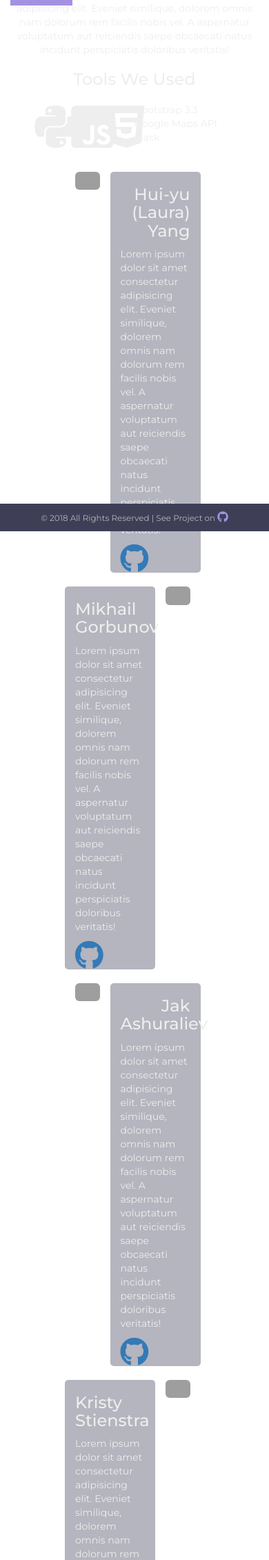
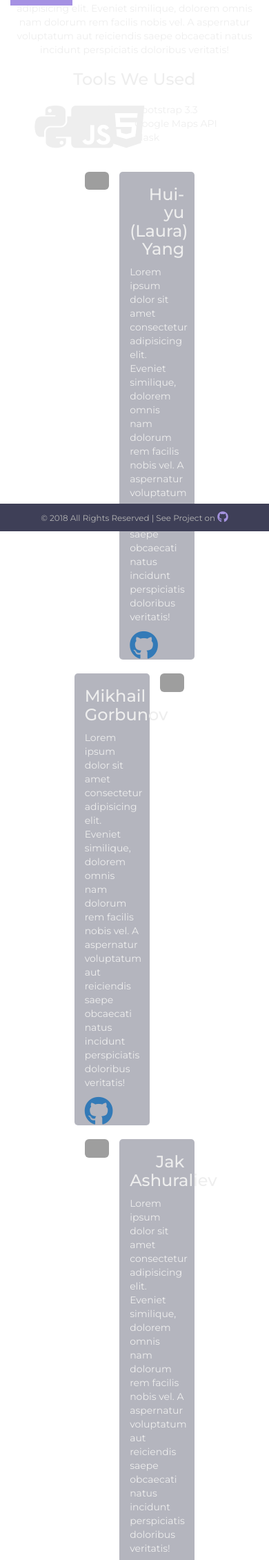
Before and after one commit to huiyuandiknow/Home_Data_App, a Flask app: page /about in a window 390 px wide. Shown: the part 74-2335 px from the top of the page at 69% size. Run offline with Flask 2, Linux system fonts and the light colour scheme; some libraries are stand-ins or nearby versions; grey boxes are pictures that could not be loaded.

```diff
--- a/static/js/main.js
+++ b/static/js/main.js
@@ -217,7 +217,7 @@ function setMarker()  {
 
 //==========================twitter Button events=========================
 var tweet = document.getElementById("tweet");
-var toTweet = "My home estimate is $" + 1000;
+var toTweet = "My home estimate is $" + 1000 + " Find yours at hom-es.herokuapp.com";
 
 tweet.addEventListener("click", function () {
     var twitRL = "https://twitter.com/intent/tweet?text=" + toTweet;
--- a/templates/about.html
+++ b/templates/about.html
@@ -21,11 +21,11 @@
 
 <div class="container section-about me-section center-block">
     <div class="row about center-block">
-        <div class="col-xs-1 col-md-1"> </div>
+        <div class="col-xs-2 col-md-2"> </div>
         <div class="col-xs-3 col-md-3">
             <img src="https://avatars3.githubusercontent.com/u/13004262?s=460&v=4" class="img-responsive img-rounded" alt="Hui-yu (Laura) Yang"/>
         </div>
-        <div class="col-xs-6 col-md-6 about-content">
+        <div class="col-xs-5 col-md-5 about-content">
             <h3 class="text-right">Hui-yu (Laura) Yang</h3>
             <p>Lorem ipsum dolor sit amet consectetur adipisicing elit. Eveniet similique, dolorem omnis nam dolorum rem facilis nobis vel. A aspernatur voluptatum aut reiciendis saepe obcaecati natus incidunt perspiciatis doloribus veritatis!</p>
             <a href="https://github.com/huiyuandiknow" target="_blank">
@@ -33,8 +33,8 @@
         </div>
     </div>
     <div class="row about">
-            <div class="col-xs-1 col-md-1"> </div>
-        <div class="col-xs-6 col-md-6 about-content">
+            <div class="col-xs-2 col-md-2"> </div>
+        <div class="col-xs-5 col-md-5 about-content">
             <h3 class="text-left">Mikhail Gorbunov</h3>
             <p>Lorem ipsum dolor sit amet consectetur adipisicing elit. Eveniet similique, dolorem omnis nam dolorum rem facilis nobis vel. A aspernatur voluptatum aut reiciendis saepe obcaecati natus incidunt perspiciatis doloribus veritatis!</p>
             <a href="https://github.com/mikleg" target="_blank">
@@ -46,11 +46,11 @@
 
     </div>
     <div class="row about">
-            <div class="col-xs-1 col-md-1"> </div>
+            <div class="col-xs-2 col-md-2"> </div>
         <div class="col-xs-3 col-md-3">
             <img src="https://avatars0.githubusercontent.com/u/26147765?s=460&v=4" class="img-responsive img-rounded" alt="Jak Ashuraliev"/>
         </div>
-        <div class="col-xs-6 col-md-6 about-content">
+        <div class="col-xs-5 col-md-5 about-content">
             <h3 class="text-right">Jak Ashuraliev</h3>
             <p>Lorem ipsum dolor sit amet consectetur adipisicing elit. Eveniet similique, dolorem omnis nam dolorum rem facilis nobis vel. A aspernatur voluptatum aut reiciendis saepe obcaecati natus incidunt perspiciatis doloribus veritatis!</p>
             <a href="https://github.com/jak-ashuraliev" target="_blank">
@@ -58,8 +58,8 @@
         </div>
     </div>
     <div class="row about">
-        <div class="col-xs-1 col-md-1"> </div>
-        <div class="col-xs-6 col-md-6 about-content">
+        <div class="col-xs-2 col-md-2"> </div>
+        <div class="col-xs-5 col-md-5 about-content">
             <h3 class="text-left">Kristy Stienstra</h3>
             <p>Lorem ipsum dolor sit amet consectetur adipisicing elit. Eveniet similique, dolorem omnis nam dolorum rem facilis nobis vel. A aspernatur voluptatum aut reiciendis saepe obcaecati natus incidunt perspiciatis doloribus veritatis!</p>
             <a href="https://github.com/KristyStien" target="_blank">
--- a/templates/results.html
+++ b/templates/results.html
@@ -30,9 +30,8 @@
                 <!-- <p class="lead text-center text-uppercase">
                     The value of your home is: <i class="fas fa-dollar-sign"></i> <span class="price"> {{res}} </span>
                 </p> -->
+                <button id ="tweet"><i class="fa fa-twitter fa-3x"></i></button>
                 <p>Compare to Zillow's Zestimate: <span id="zest"></span></p>
-                <button id ="tweet"><i class="fa fa-twitter fa-3x" aria-hidden="true"></i></button>
-                <p>This is Zillow's Zestimate: <span id="zest"></span></p>
                 <hr>
                 <ul class="list-group">
                     <li class="list-group-item">Address: <span>{{address}}</span></li>
@@ -53,7 +52,7 @@
             </div>
 
             <!-- <script>var tweet = document.getElementById("tweet");
-                var toTweet = "My home estimate is $" + 1000;
+                var toTweet = "My home estimate is $" + 1000 + " Find yours at hom-es.herokuapp.com";
 
                 tweet.addEventListener("click", function () {
                     var twitRL = "https://twitter.com/intent/tweet?text=" + toTweet;
```
